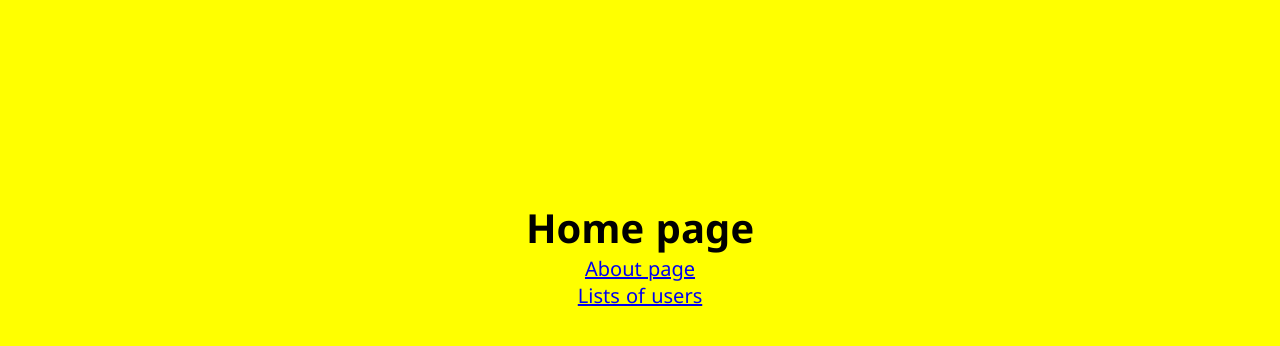
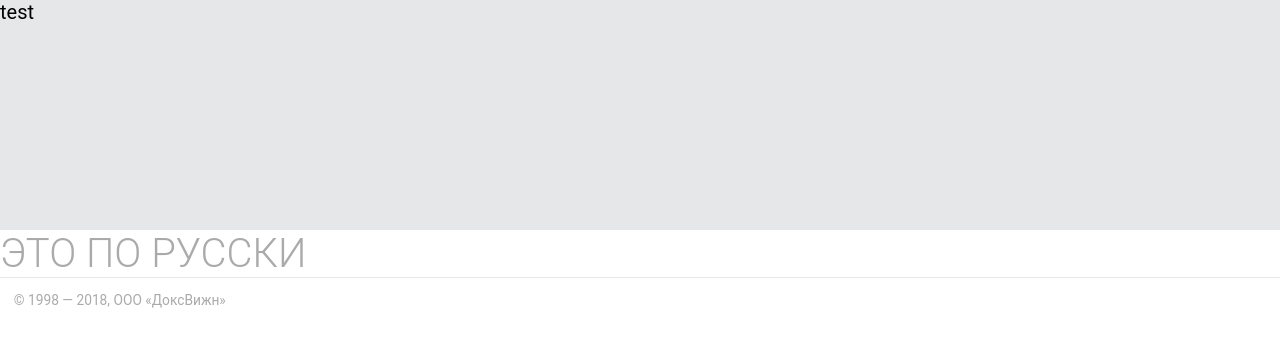
Before and after one commit to emptyfortress/support, a Nuxt app: page / in a window 1280 px wide. Shown: the top 346 px of the page. Built offline with nearby package versions, Linux system fonts and the light colour scheme.

Commit message:
begin customization

```diff
--- a/assets/css/colors.scss
+++ b/assets/css/colors.scss
@@ -1,3 +1,11 @@
-:root {
-	--bgcolor: #FF0;
+:root          {
+	--dv-blue:   #133C60;
+	--dv-yellow: #FEC01E;
+	--dv-green:  #8AC140;
+	--dv-gray1:  #FAFAFA;
+	--dv-gray2:  #E6E7E8;
+	--dv-gray3:  #BDBEBF;
+	--blue:      #0096DC;
+	--red:       #D0021B;
+	--black:     #4A4A4A;
 }
--- a/assets/css/main.scss
+++ b/assets/css/main.scss
@@ -1,24 +1,28 @@
-@import 'colors.scss';
+@import 'colors';
 
 body {
-  font-family: 'Segoe UI', Roboto, 'Helvetica Neue', sans-serif;
-	background: var(--bgcolor);
+  font-family: Roboto, sans-serif;
+	font-size: 20px;
 }
 
 .container {
-  text-align: center;
-  padding-top: 200px;
-  font-size: 20px;
   transition: all .5s cubic-bezier(.55,0,.1,1);
 }
 
-.layout-enter-active, .layout-leave-active {
-  transition: all .5s;
+h1 {
+	// font-family: Verdana;
+	font-weight: 300;
+	text-transform: uppercase;
+	color: #aaa;
 }
-.layout-enter, .layout-leave-active {
-  opacity: 0;
-	transform: scale(0);
-}
+
+// .layout-enter-active, .layout-leave-active {
+//   transition: all .5s;
+// }
+// .layout-enter, .layout-leave-active {
+//   opacity: 0;
+// 	transform: scale(0);
+// }
 
 .page-enter-active, .page-leave-active {
   transition: all .5s;
--- /dev/null
+++ b/components/Footer.vue
@@ -0,0 +1,24 @@
+<template>
+	<div class="footer">© 1998 — 2018, ООО «ДоксВижн»</div>
+</template>
+
+<script>
+export default {
+	// transition: 'bounce',
+	// layout: 'dark'
+}
+</script>
+
+<style scoped lang="scss">
+	@import '~assets/css/colors';
+
+	.footer {
+		/* background: var(--dv-gray2); */
+		padding: 1em;
+		font-size: .86rem;
+		border-top: 1px solid var(--dv-gray2);
+		color: #aaa;
+		/* color: var(--dv-gray3); */
+	}
+
+</style>
--- a/layouts/default.vue
+++ b/layouts/default.vue
@@ -1,18 +1,16 @@
 <template>
-	<transition name="layout">
   <div>
     <nuxt/>
   </div>
-	</transition>
 </template>
 
 <style>
 html {
-  font-family: "Segoe UI", Roboto, "Helvetica Neue", Arial, sans-serif;
-  font-size: 16px;
-  word-spacing: 1px;
-  -ms-text-size-adjust: 100%;
-  -webkit-text-size-adjust: 100%;
+  /* font-family: Roboto, sans-serif; */
+  /* font-size: 16px; */
+  /* word-spacing: 1px; */
+  /* -ms-text-size-adjust: 100%; */
+  /* -webkit-text-size-adjust: 100%; */
   -moz-osx-font-smoothing: grayscale;
   -webkit-font-smoothing: antialiased;
   box-sizing: border-box;
--- a/nuxt.config.js
+++ b/nuxt.config.js
@@ -13,7 +13,9 @@ module.exports = {
       { rel: 'icon', type: 'image/x-icon', href: '/favicon.ico' }
     ]
   },
-	// load css
+	link: [
+      { rel: 'stylesheet', href: 'https://fonts.googleapis.com/css?family=Roboto:300,400,900&amp;subset=cyrillic' }
+    ],
 	css: [
 		'~assets/css/main.scss'
 	],
--- a/pages/about.vue
+++ b/pages/about.vue
@@ -1,13 +1,22 @@
 <template>
   <div class="container">
-    <h1>About page</h1>
+    <h1>Нужна помощь?</h1>
     <nuxt-link to="/">Home page</nuxt-link>
+		<p>lorem alsdkj laskjd laskjd laskjd lkasjd laksjd alksdj laksdgj </p>
   </div>
 </template>
 
 <script>
 export default {
-  // transition: 'bounce',
-	layout: 'dark'
+  transition: 'bounce',
+	// layout: 'dark'
 }
 </script>
+
+<style scoped lang="scss">
+@import '~assets/css/colors';
+
+p {
+	color: var(--dv-blue);
+}
+</style>
--- a/pages/index.vue
+++ b/pages/index.vue
@@ -1,7 +1,40 @@
 <template>
-  <div class="container">
-    <h1>Home page</h1>
-    <p><nuxt-link to="/about">About page</nuxt-link></p>
-    <p><nuxt-link to="/users">Lists of users</nuxt-link></p>
+  <div class="container-main">
+		<div class="big-header">
+			test
+		</div>
+		<div>
+			<div><h1>Это по русски</h1></div>
+		</div>
+		<Footer />
+    <!-- <p><nuxt&#45;link to="/about">About page</nuxt&#45;link></p> -->
+    <!-- <p><nuxt&#45;link to="/users">Lists of users</nuxt&#45;link></p> -->
   </div>
 </template>
+
+<script>
+	import Footer from '@/components/Footer';
+
+export default {
+	components: {
+		Footer
+	}
+}
+
+</script>
+
+<style scoped lang="scss">
+@import '~assets/css/colors';
+
+.container-main {
+	/* height: 100vh; */
+	display: grid;
+	grid-template-rows: 230px auto;
+}
+
+.big-header {
+	background: var(--dv-gray2);
+}
+
+
+</style>
```
Also changed, not shown: components/BigHeader.vue (added, +16 -0 lines).
